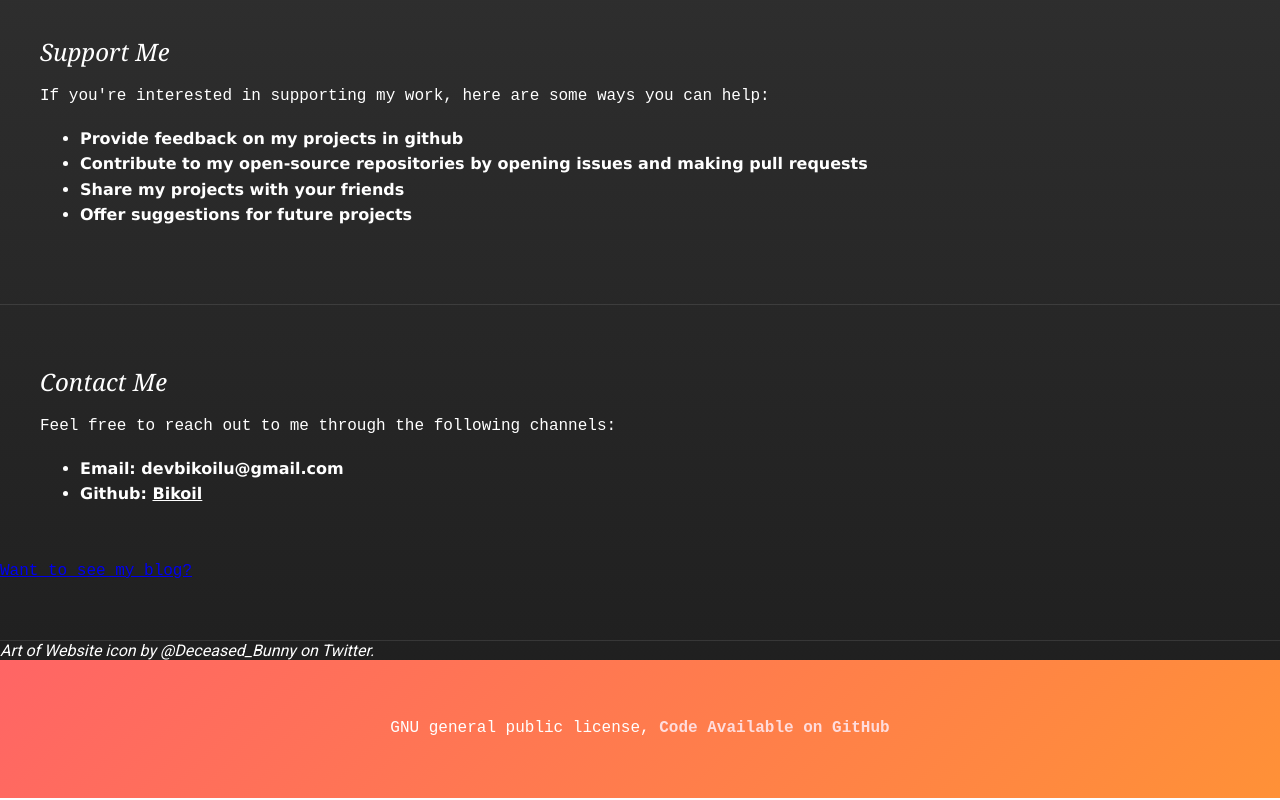
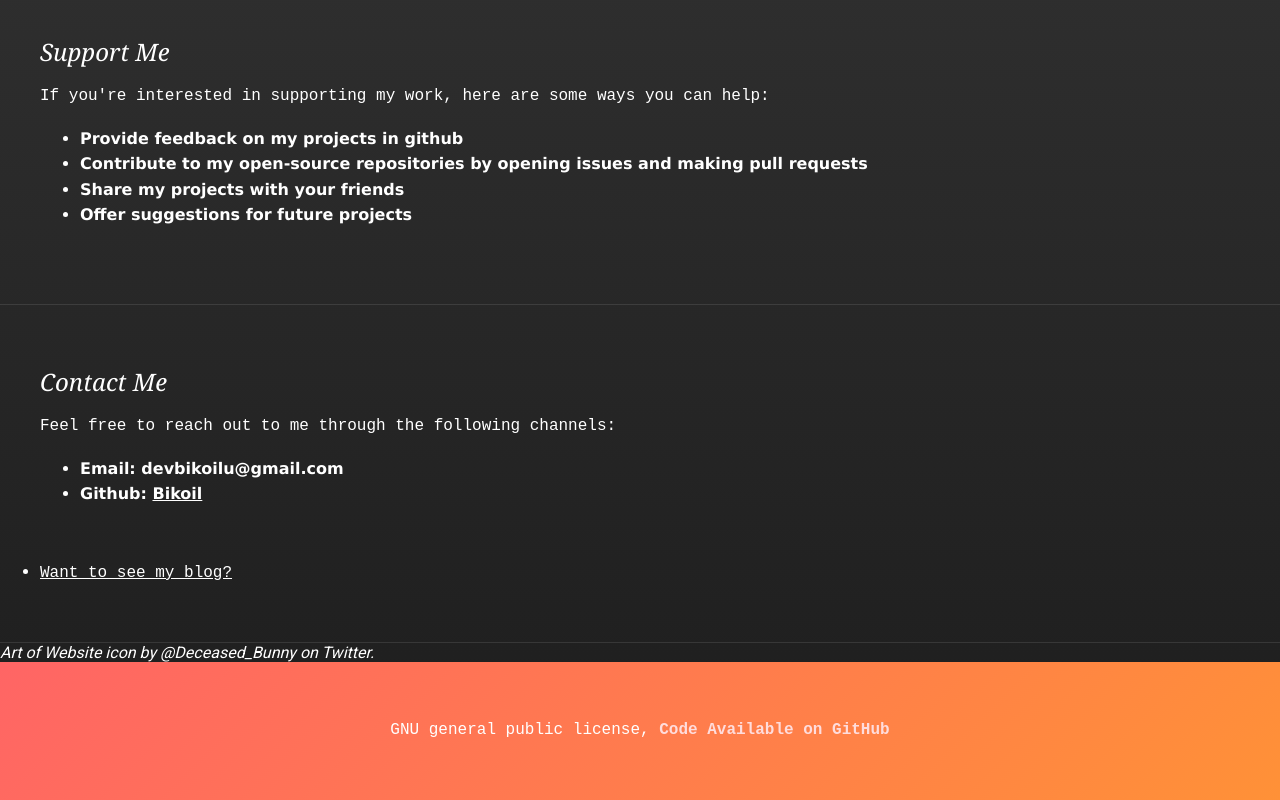
Before and after one commit to Bikoil/bikoil.github.io, a plain HTML site: page index.html in a window 1280 px wide. Shown: the part 823-1623 px from the top of the page. Drawn offline with Linux system fonts and the light colour scheme.

Commit message:
small fix

```diff
--- a/index.html
+++ b/index.html
@@ -170,7 +170,9 @@
 
                 </ul>
             </div>
-            <p> <a href="https://bikoil.github.io/blog">Want to see my blog?</a></p>
+            <ul>
+            <li><p> <a href="https://bikoil.github.io/blog">Want to see my blog?</a></p></li>
+            </ul>
         </section>
     </main>
        <em>
```
